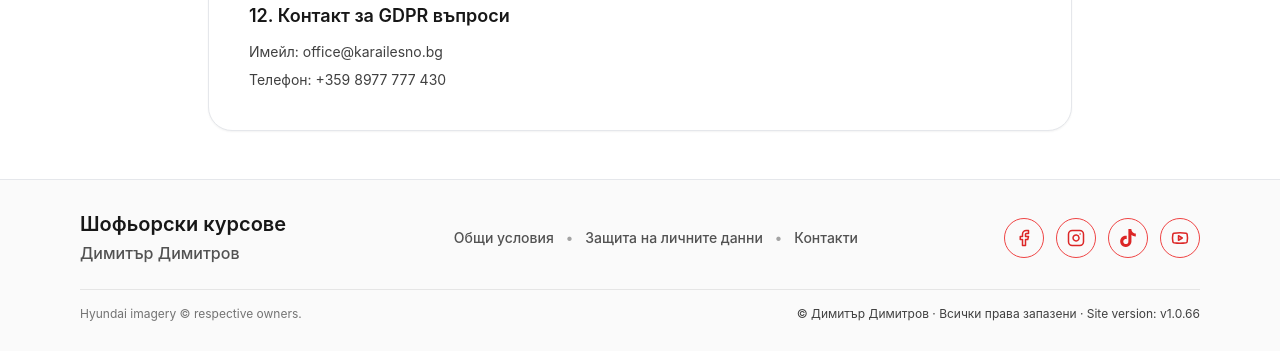
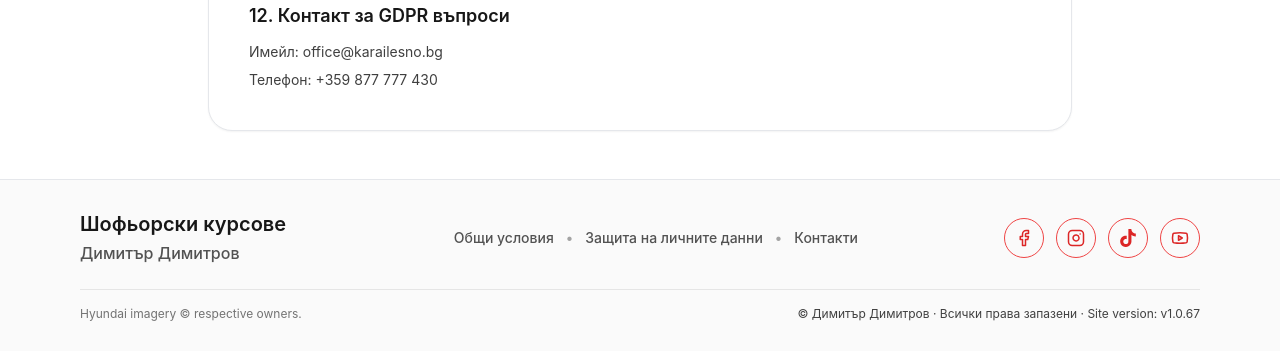
Before and after one commit to adangelov/codex, a React (Vite) app: page /privacy in a window 1280 px wide. Shown: the part 1778-2129 px from the top of the page. Built offline with nearby package versions, Linux system fonts and the light colour scheme.

Commit message:
Update contact phone number

```diff
--- a/src/pages/HomePage.tsx
+++ b/src/pages/HomePage.tsx
@@ -671,7 +671,7 @@ export default function HomePage() {
                   href="tel:+3598977777430"
                   className="inline-flex items-center gap-2 rounded-2xl border px-4 py-3 text-sm hover:bg-neutral-100"
                 >
-                  <Phone size={18} /> +359 8977 777 430
+                  <Phone size={18} /> +359 877 777 430
                 </a>
               </div>
 
@@ -1004,7 +1004,7 @@ export default function HomePage() {
             <div className="mt-6 grid gap-6 md:grid-cols-2">
               <div className="space-y-3 text-sm text-neutral-700">
                 <div className="flex items-center gap-2">
-                  <Phone size={18} /> +359 8977 777 430
+                  <Phone size={18} /> +359 877 777 430
                 </div>
                 <div className="flex items-center gap-2">
                   <Mail size={18} />
--- a/src/pages/PrivacyPolicyPage.tsx
+++ b/src/pages/PrivacyPolicyPage.tsx
@@ -19,7 +19,7 @@ const POLICY_SECTIONS = [
     content: [
       'Администратор на данните: Димитър Димитров',
       'Имейл за GDPR запитвания: office@karailesno.bg',
-      'Телефон: +359 8977 777 430'
+      'Телефон: +359 877 777 430'
     ]
   },
   {
@@ -97,7 +97,7 @@ const POLICY_SECTIONS = [
     title: '12. Контакт за GDPR въпроси',
     content: [
       'Имейл: office@karailesno.bg',
-      'Телефон: +359 8977 777 430'
+      'Телефон: +359 877 777 430'
     ]
   }
 ] as const;
--- a/src/pages/TermsPage.tsx
+++ b/src/pages/TermsPage.tsx
@@ -19,7 +19,7 @@ const TERMS_SECTIONS = [
     content: [
       'Собственик на услугата е:',
       'Димитър Димитров',
-      'Телефон: +359 8977 777 430',
+      'Телефон: +359 877 777 430',
       'Имейл: office@karailesno.bg',
       'Адрес: (не е предоставен)'
     ]
@@ -87,7 +87,7 @@ const TERMS_SECTIONS = [
     content: [
       'За въпроси относно Общите условия:',
       'Имейл: office@karailesno.bg',
-      'Телефон: +359 8977 777 430'
+      'Телефон: +359 877 777 430'
     ]
   }
 ] as const;
--- a/src/siteVersion.ts
+++ b/src/siteVersion.ts
@@ -1 +1 @@
-export const SITE_VERSION = 'v1.0.66';
+export const SITE_VERSION = 'v1.0.67';
```
